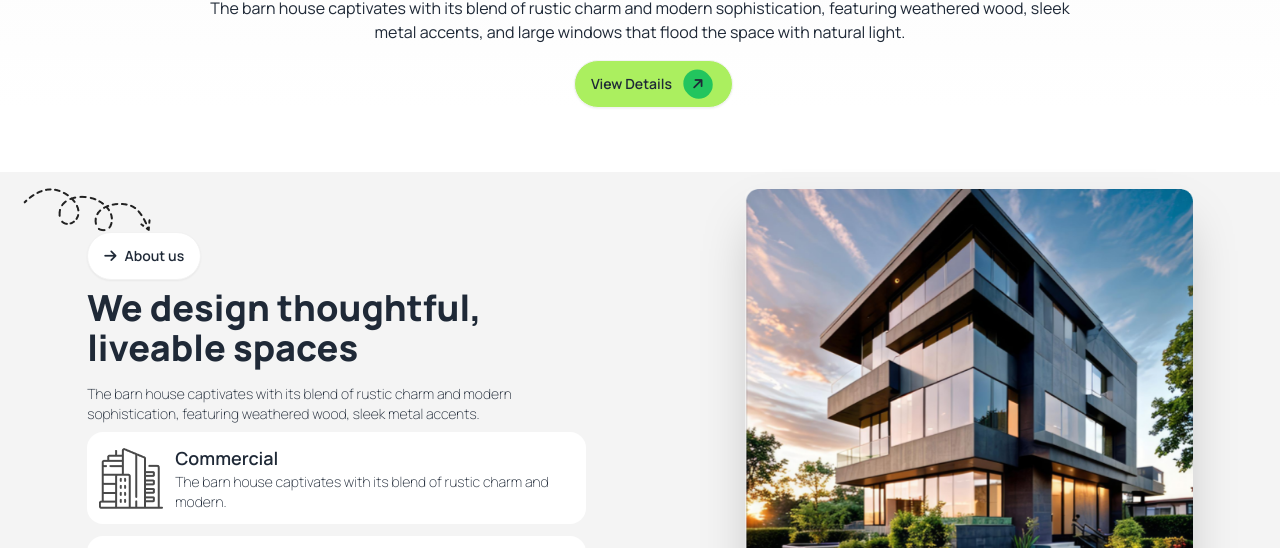
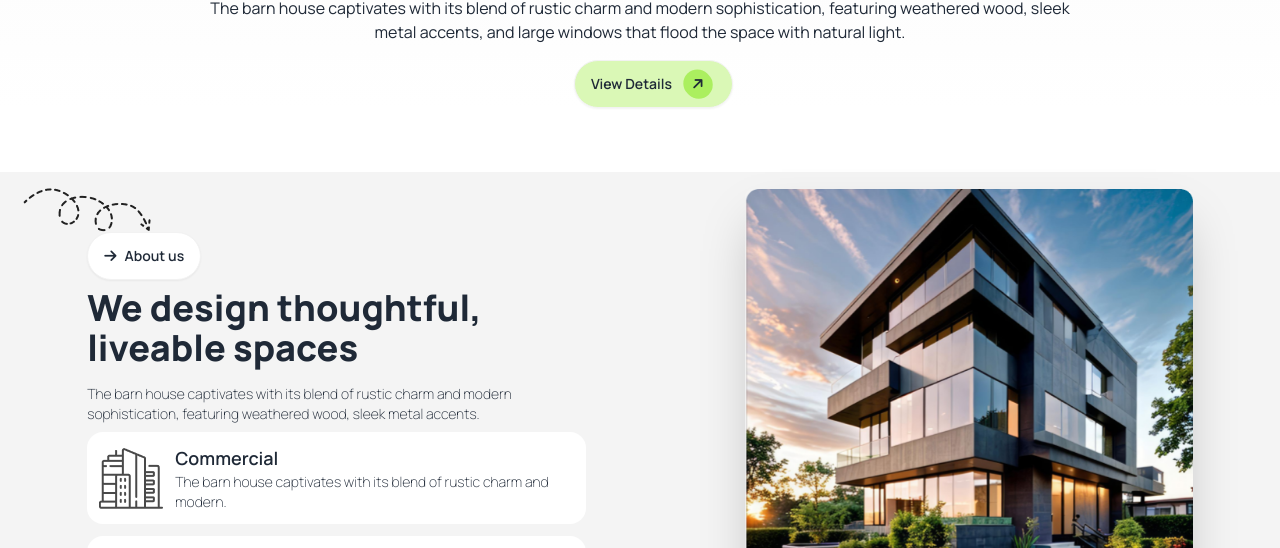
Before and after one commit to saikat1076/Assignment-3, a plain HTML site: page index.html in a window 1280 px wide. Shown: the part 552-1100 px from the top of the page. Drawn offline with nearby package versions, Linux system fonts and the light colour scheme.

Commit message:
final assignment

```diff
--- a/index.html
+++ b/index.html
@@ -90,7 +90,7 @@
           <img  class="lg:mx-auto" src="assets/banner.png" alt="">
           <h1 class="text-center lg:text-5xl text-4xl font-bold">A barn house of this design has a striking appearance</h1>
           <p class="text-center py-4">The barn house captivates with its blend of rustic charm and modern sophistication, featuring weathered wood, sleek metal accents, and large windows that flood the space with natural light.</p>
-            <button class="bg-green-primary btn text-center lg:ml-96 ml-28 rounded-3xl">View Details<i class="fa-solid fa-arrow-right bg-green-500 rounded-full -rotate-45 p-2 mx-1"></i></button>
+            <button class="bg-[#abf05c71] btn text-center lg:ml-96 ml-28 rounded-3xl">View Details<i class="fa-solid fa-arrow-right bg-green-primary rounded-full -rotate-45 p-2 mx-1"></i></button>
         </div>
     </header>
     <main class="bg-white-primary">
```
